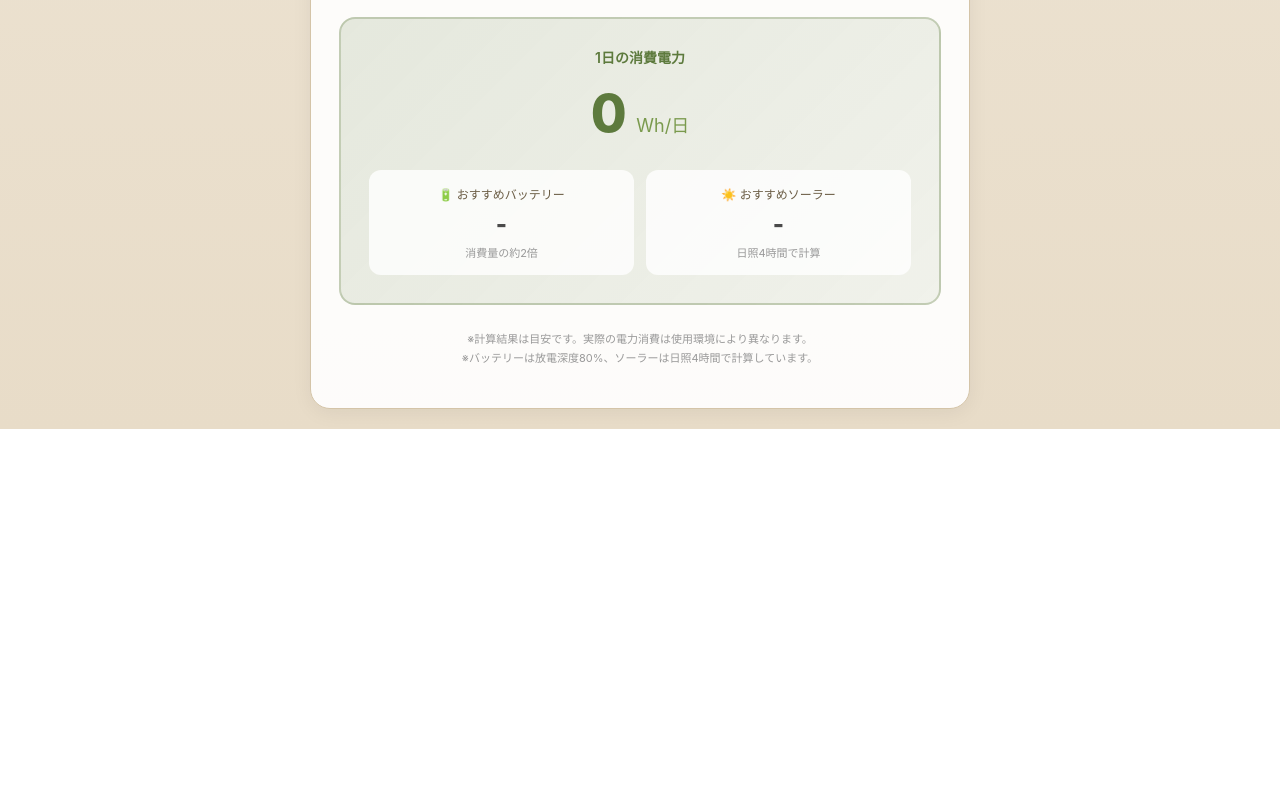
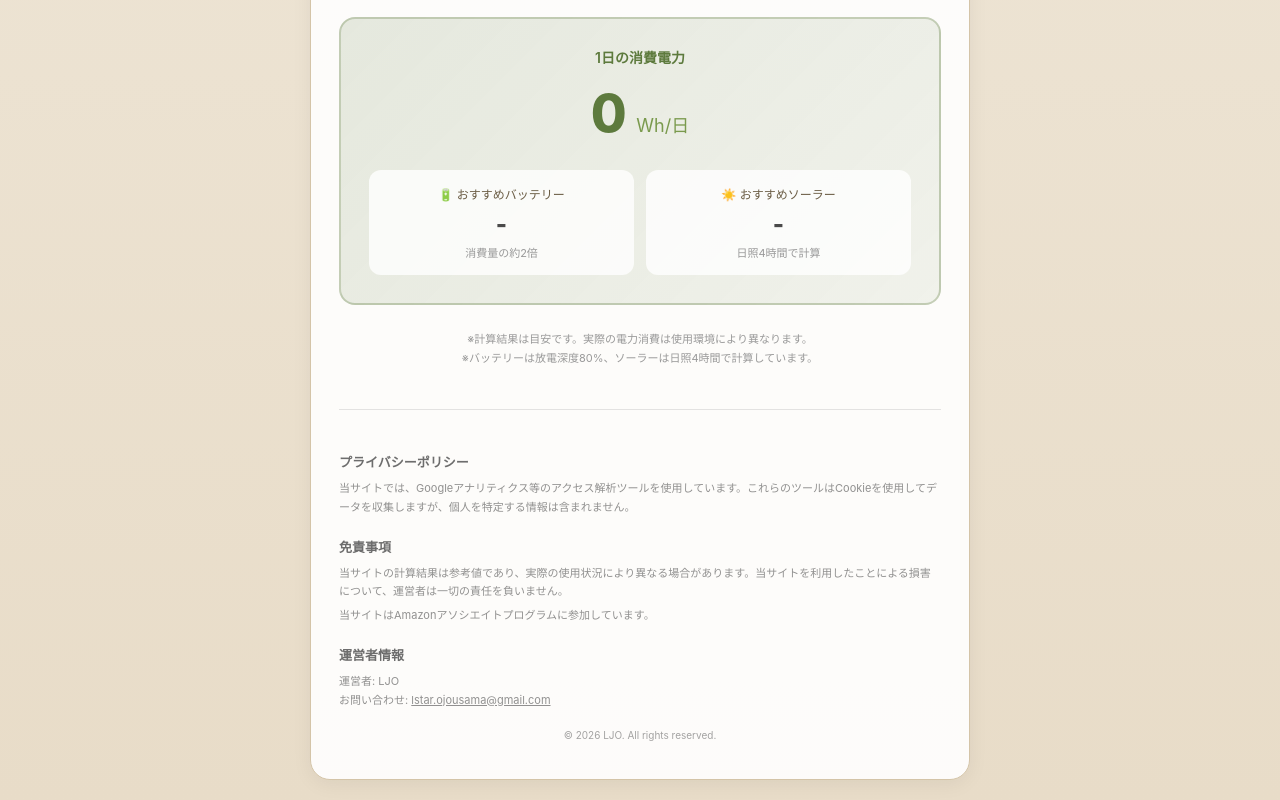
Before and after one commit to tarorin411/Vanlife-Power-Calculator, a plain HTML site: page index.html in a window 1280 px wide. Shown: the part 1616-2416 px from the top of the page. Before the commit the page ends 2045 px from the top, so only its background shows below. Drawn offline with Linux system fonts and the light colour scheme.

Commit message:
Add privacy policy, disclaimer, and contact footer

```diff
--- a/index.html
+++ b/index.html
@@ -678,6 +678,41 @@
         .appliance-item {
             animation: fadeIn 0.3s ease;
         }
+
+        .site-footer {
+            margin-top: 40px;
+            padding-top: 25px;
+            border-top: 1px solid rgba(0, 0, 0, 0.1);
+        }
+
+        .footer-section {
+            margin-bottom: 20px;
+        }
+
+        .footer-section h4 {
+            font-size: 13px;
+            font-weight: 700;
+            margin-bottom: 8px;
+            opacity: 0.8;
+        }
+
+        .footer-section p {
+            font-size: 11px;
+            line-height: 1.7;
+            opacity: 0.6;
+            margin: 0 0 5px 0;
+        }
+
+        .footer-section a {
+            color: inherit;
+        }
+
+        .copyright {
+            font-size: 10px;
+            text-align: center;
+            opacity: 0.5;
+            margin-top: 20px;
+        }
     </style>
 </head>
 
@@ -764,6 +799,24 @@
             ※計算結果は目安です。実際の電力消費は使用環境により異なります。<br>
             ※バッテリーは放電深度80%、ソーラーは日照4時間で計算しています。
         </p>
+
+        <footer class="site-footer">
+            <div class="footer-section">
+                <h4>プライバシーポリシー</h4>
+                <p>当サイトでは、Googleアナリティクス等のアクセス解析ツールを使用しています。これらのツールはCookieを使用してデータを収集しますが、個人を特定する情報は含まれません。</p>
+            </div>
+            <div class="footer-section">
+                <h4>免責事項</h4>
+                <p>当サイトの計算結果は参考値であり、実際の使用状況により異なる場合があります。当サイトを利用したことによる損害について、運営者は一切の責任を負いません。</p>
+                <p>当サイトはAmazonアソシエイトプログラムに参加しています。</p>
+            </div>
+            <div class="footer-section">
+                <h4>運営者情報</h4>
+                <p>運営者: LJO<br>
+                    お問い合わせ: <a href="mailto:lstar.ojousama@gmail.com">lstar.ojousama@gmail.com</a></p>
+            </div>
+            <p class="copyright">© 2026 LJO. All rights reserved.</p>
+        </footer>
     </div>
 
     <script>
```
